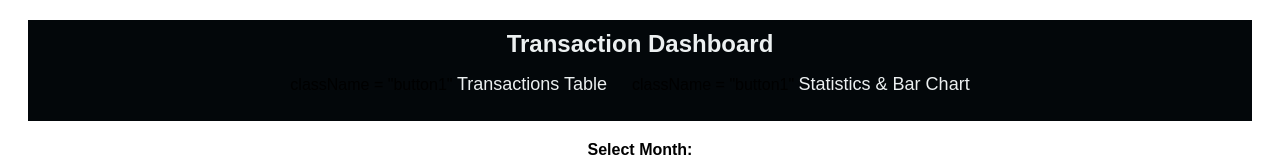
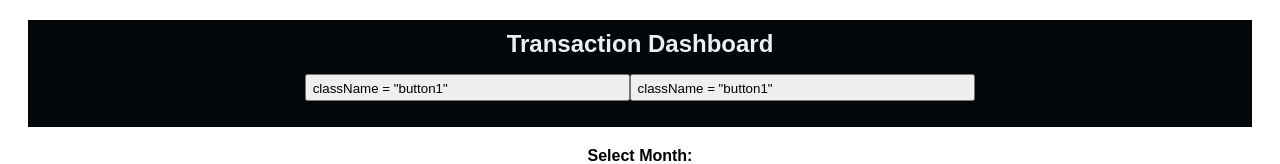
Before and after one commit to nikhilachalkar/Product-Dashboard-frontend, a React (Create React App) app: page / in a window 1280 px wide. Shown: the top 164 px of the page. Built offline with nearby package versions, Linux system fonts and the light colour scheme; no server answers.

Commit message:
Update App.js

```diff
--- a/src/App.js
+++ b/src/App.js
@@ -20,8 +20,8 @@ const App = () => {
           {/* Navigation Bar */}
           <nav>
             <ul>
-              <li> className = "button1" <Link to="/">Transactions Table   </Link></li>
-              <li> className = "button1" <Link to="/statistics">Statistics & Bar Chart</Link></li>
+              <button><li> className = "button1" <Link to="/">Transactions Table   </Link></li></button>
+              <button><li> className = "button1" <Link to="/statistics">Statistics & Bar Chart</Link></li></button>
             </ul>
           </nav>
         </header>
```
